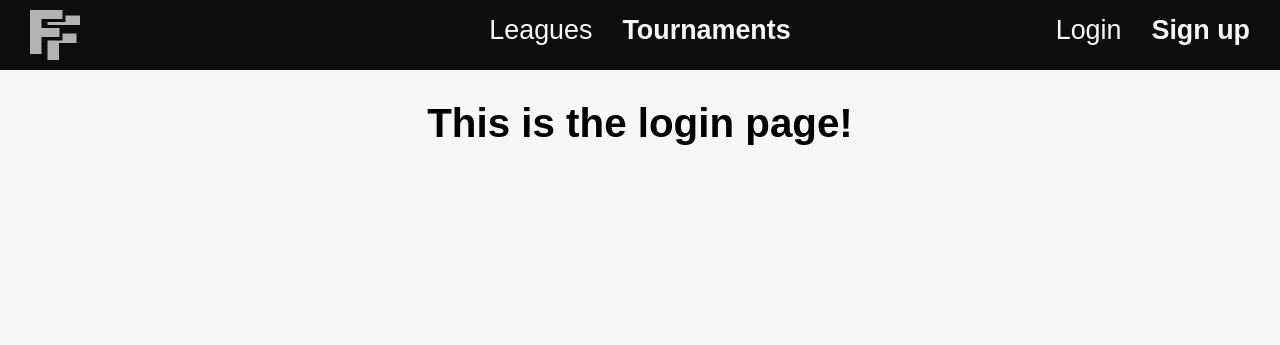
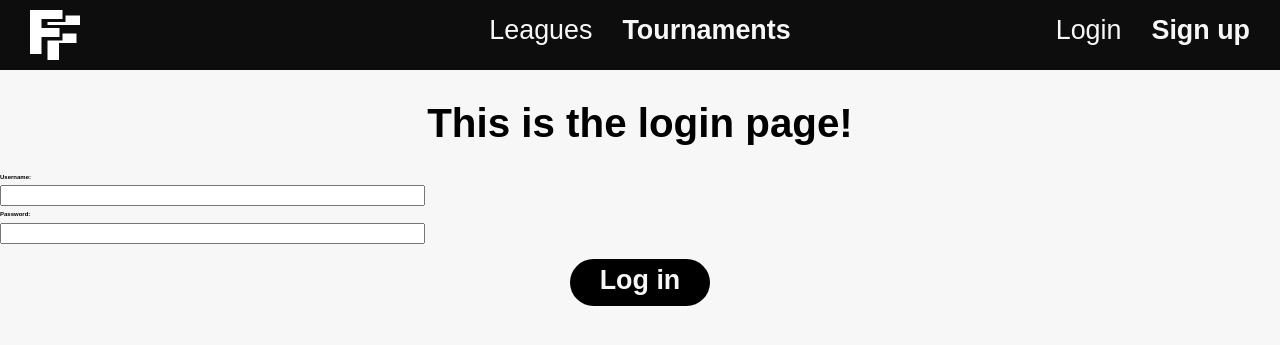
Before and after one commit to Adamanatite/football_forecast, a Django app: page /login/ in a window 1280 px wide. Shown: the top 345 px of the page. Run offline with Django 3.2, Linux system fonts and the light colour scheme; some libraries are stand-ins or nearby versions; some web fonts are replaced.

Commit message:
Added league and tournament icons and login functionality

```diff
--- a/forecast_app/urls.py
+++ b/forecast_app/urls.py
@@ -5,7 +5,7 @@
 
 urlpatterns = [
     path("", views.homepage, name="home"),
-    path("login/", views.login, name="login"),
+    path("login/", views.login_view, name="login"),
     path("register/", views.register, name="register"),
     path("player/<int:player_id>/", views.player, name="player"),
     path("league/create/", views.league_create, name="league_create"),
--- a/forecast_app/views.py
+++ b/forecast_app/views.py
@@ -1,5 +1,6 @@
-from django.shortcuts import render
-
+from django.shortcuts import render, redirect
+from django.contrib.auth import authenticate, login, logout
+from django.urls import reverse
 
 # Create your views here.
 def homepage(request):
@@ -8,10 +9,27 @@
     return response
 
 
-def login(request):
-    # Create response render
-    response = render(request, 'forecast_app/login.html')
-    return response
+def login_view(request):
+    if request.method == 'POST':
+        #Get form data
+        username = request.POST.get('username')
+        password = request.POST.get('password')
+        #Check credentials
+        user = authenticate(username=username, password=password)
+
+        if user:
+            if user.is_active:
+                login(request, user)
+                return redirect(reverse('forecast_app:home'))
+            else:
+                #Re-render login page with error if account disabled
+                return render(request, 'forecast_app/login.html',
+                context={"error": "Your account is disabled."})
+        else:
+            # Re-render login page with error if password doesn't match
+            return render(request, 'forecast_app/login.html', context = {"error": "Your username and password don't match, try again"})
+    else:
+        return render(request, 'forecast_app/login.html')
 
 
 def register(request):
--- a/static/css/base.css
+++ b/static/css/base.css
@@ -20,7 +20,7 @@
     box-sizing: border-box
   }
 
-button{
+button, .navbar a{
     cursor: pointer; /*Make buttons look more clickable by changing mouse icon*/
 }
 
--- a/templates/forecast_app/base.html
+++ b/templates/forecast_app/base.html
@@ -24,14 +24,19 @@
         <!-- Homepage logo (and smaller logo for smaller resolutions) -->
         <a href="{% url 'forecast_app:home' %}"><img id="navbar_logo" src="{% static 'img/logo-small.png' %}" alt="Homepage" height="50px"></a>
         <!-- Sign up text-->
+        {% if user.is_authenticated %}
+            <a id="navbar_account"><img id="profile_icon" src="{% static 'img/logo-small.png' %}" alt="My Account" height="50px" width="50px"></img> </a>
+            <a href="{% url 'forecast_app:league_create' %}"><img id="league_icon" class="small_icons" src="{% static 'img/leagues.png' %}" alt="Leagues" height="30px" width="30px"></img> </a>
+            <a href="{% url 'forecast_app:tournaments' %}"><img id="tournament_icon" class="small_icons" src="{% static 'img/tournaments.png' %}" alt="Tournaments" height="30px" width="30px"></img> </a>
+        {% else %}
         <a href="{% url 'forecast_app:register' %}" class="navbar_text semibold right" id="signup_text">Sign up</a>
         <!-- Random poll text (and logo for smaller resolutions) -->
-        <a href="{% url 'forecast_app:login' %}" class="navbar_text right">Login</a>
-
+        <a href="{% url 'forecast_app:login' %}" class="navbar_text right" id="login_text">Login</a>
+        {% endif %}
         <div class="centred">
-            <a href="{% url 'forecast_app:league_create' %}" class="navbar_text">Leagues</a>
+            <a href="{% url 'forecast_app:league_create' %}" class="navbar_text" id="league_text">Leagues</a>
             <!-- Rankings text (and logo for smaller resolutions) -->
-            <a href="{% url 'forecast_app:tournaments' %}" class="navbar_text semibold">Tournaments</a>
+            <a href="{% url 'forecast_app:tournaments' %}" class="navbar_text semibold" id="tour_text">Tournaments</a>
         </div>
     </div>
 
--- a/templates/forecast_app/login.html
+++ b/templates/forecast_app/login.html
@@ -8,4 +8,17 @@
 
 {% block body_block %}
 <h1>This is the login page!</h1>
+
+       <div id="login_box">
+              <form id="login_form" method="post" action="{% url 'forecast_app:login' %}">
+                     {% csrf_token %}
+                     <h3>Username:</h3> <input type="text" name="username" value="" size="50" /> <br />
+                     <h3>Password:</h3> <input type="password" name="password" value="" size="50" /> <br />
+                     <div class="action_buttons">
+                            <button type="submit" id="login_button">Log in</button>
+                     </div>
+
+              </form>
+       </div>
+
 {% endblock %}
```
Also changed, not shown: other parts of static/css/base.css (+33 -4 lines), static/img/leagues.png (added), static/img/tournaments.png (added).
